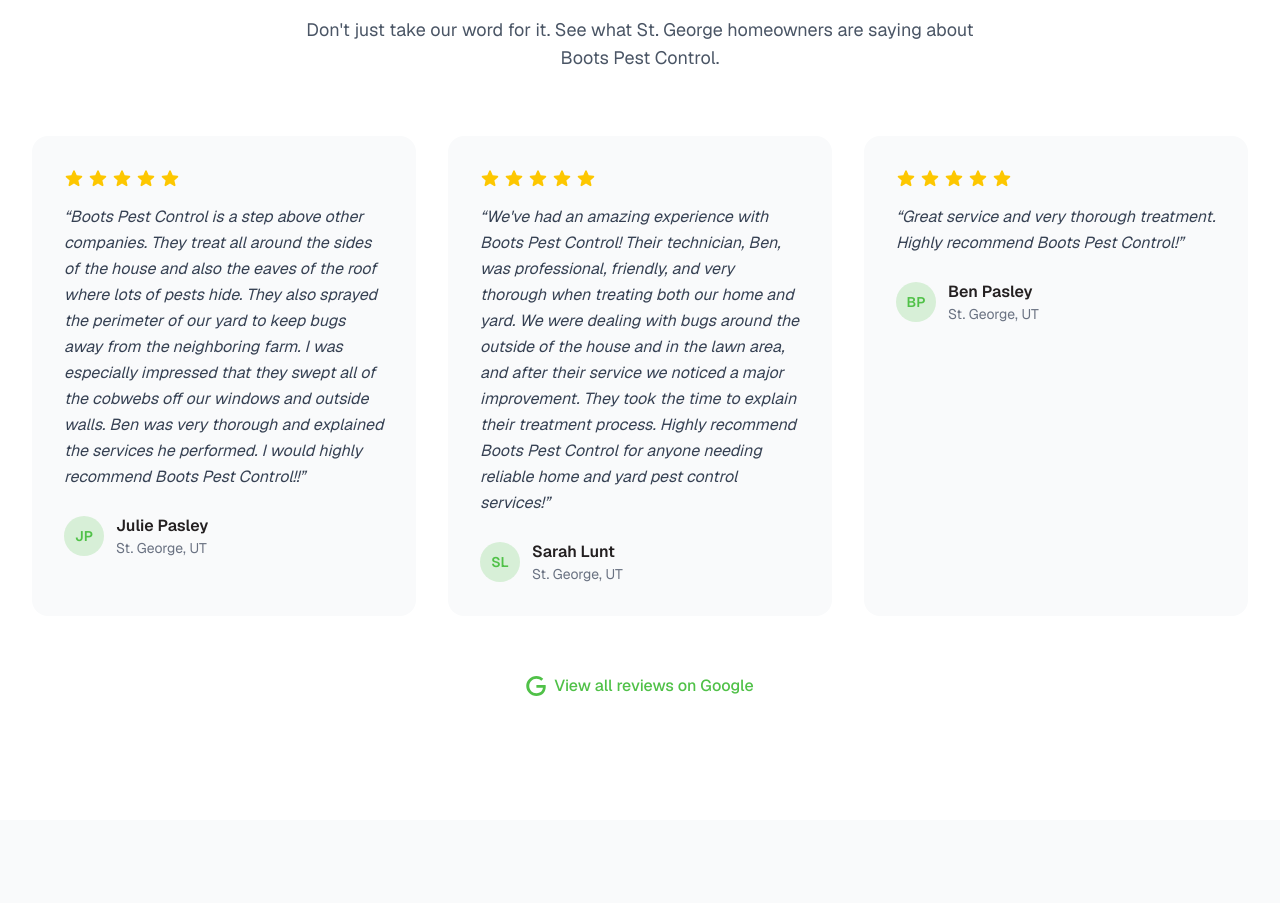
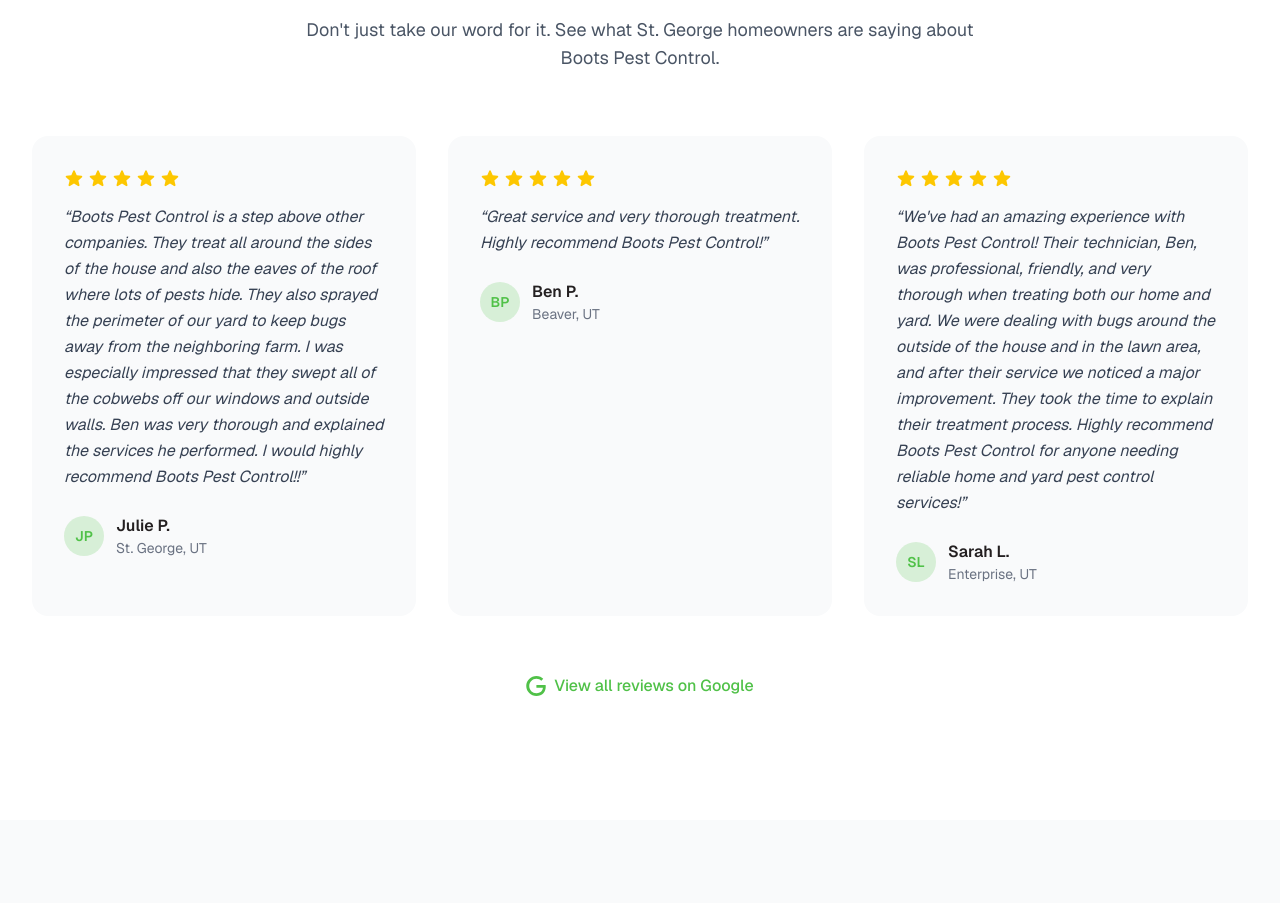
Before and after one commit to Sarahlunt6/boots-pest-control, a Next.js app: page / in a window 1280 px wide. Shown: the part 3721-4624 px from the top of the page. Built offline with nearby package versions, Linux system fonts and the light colour scheme.

Commit message:
Update Reviews.tsx

```diff
--- a/src/components/Reviews.tsx
+++ b/src/components/Reviews.tsx
@@ -5,20 +5,20 @@
 const reviews = [
   {
     text: "Boots Pest Control is a step above other companies. They treat all around the sides of the house and also the eaves of the roof where lots of pests hide. They also sprayed the perimeter of our yard to keep bugs away from the neighboring farm. I was especially impressed that they swept all of the cobwebs off our windows and outside walls. Ben was very thorough and explained the services he performed. I would highly recommend Boots Pest Control!!",
-    author: "Julie Pasley",
-    location: "St. George, UT",
-    rating: 5,
-  },
-  {
-    text: "We've had an amazing experience with Boots Pest Control! Their technician, Ben, was professional, friendly, and very thorough when treating both our home and yard. We were dealing with bugs around the outside of the house and in the lawn area, and after their service we noticed a major improvement. They took the time to explain their treatment process. Highly recommend Boots Pest Control for anyone needing reliable home and yard pest control services!",
-    author: "Sarah Lunt",
+    author: "Julie P.",
     location: "St. George, UT",
     rating: 5,
   },
   {
     text: "Great service and very thorough treatment. Highly recommend Boots Pest Control!",
-    author: "Ben Pasley",
-    location: "St. George, UT",
+    author: "Ben P.",
+    location: "Beaver, UT",
+    rating: 5,
+  },
+  {
+    text: "We've had an amazing experience with Boots Pest Control! Their technician, Ben, was professional, friendly, and very thorough when treating both our home and yard. We were dealing with bugs around the outside of the house and in the lawn area, and after their service we noticed a major improvement. They took the time to explain their treatment process. Highly recommend Boots Pest Control for anyone needing reliable home and yard pest control services!",
+    author: "Sarah L.",
+    location: "Enterprise, UT",
     rating: 5,
   },
 ];
```
